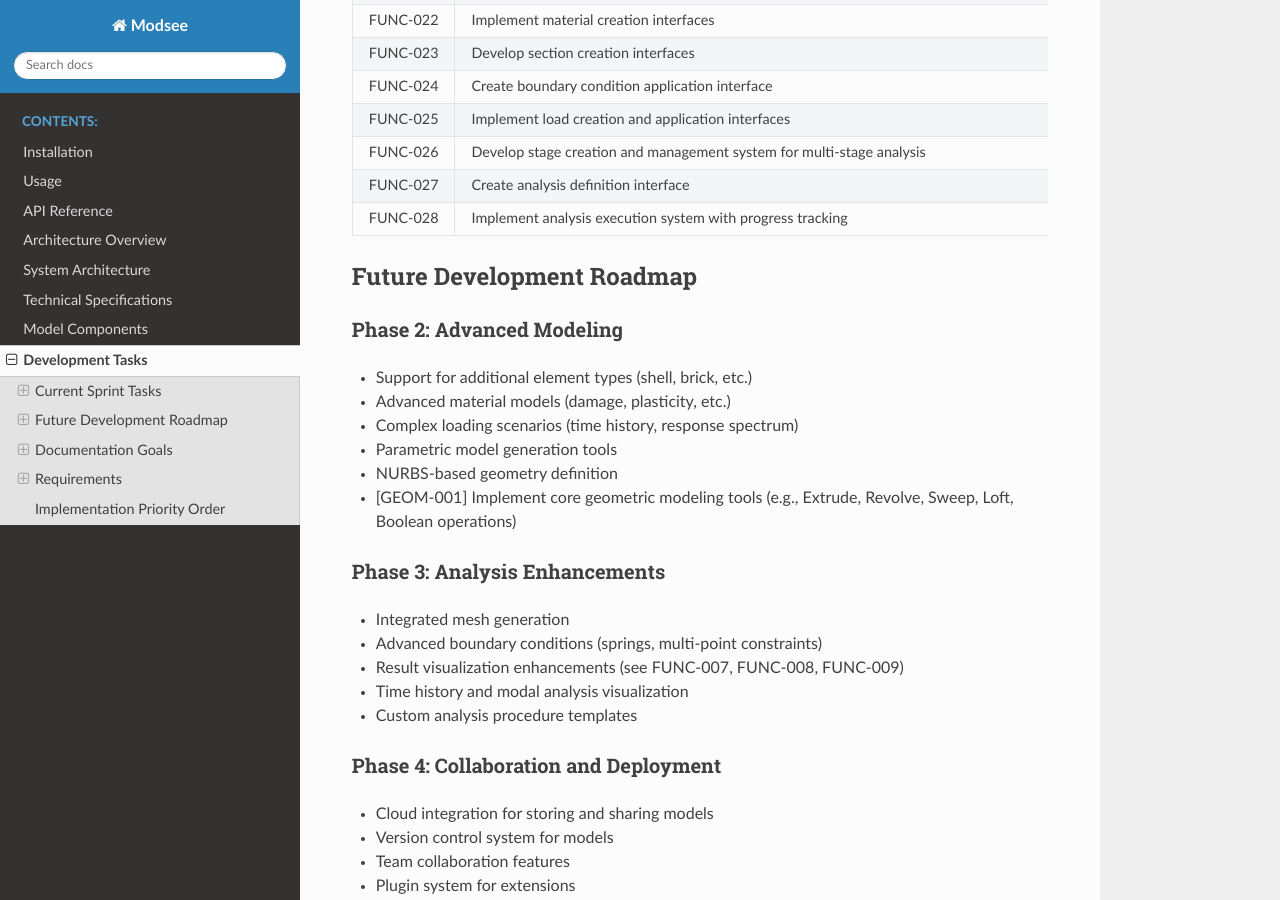
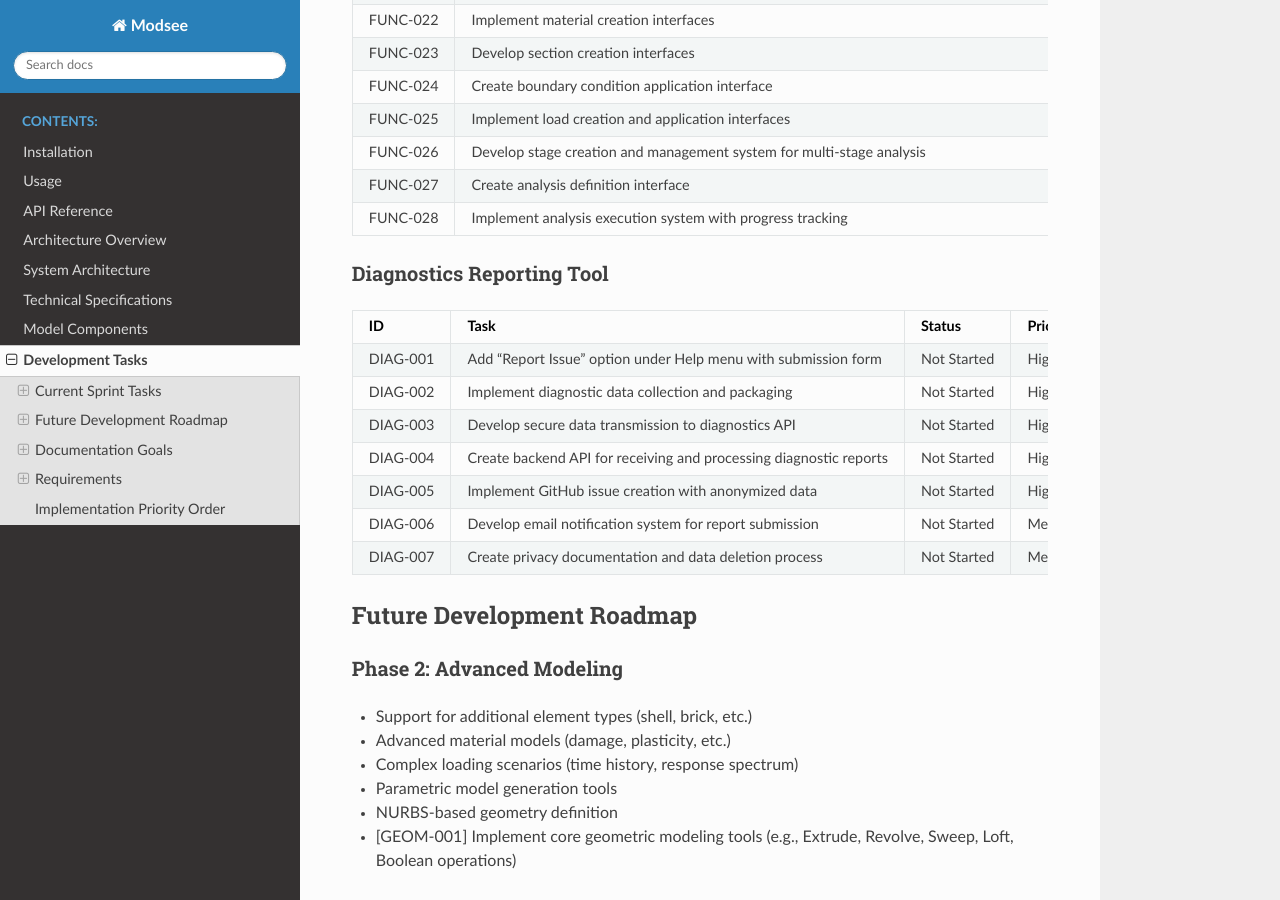
Before and after one commit to ModseeDev/Modsee, a Sphinx documentation site: the page built from docs/tasks/tasks.rst, in a window 1280 px wide and 900 px high, scrolled down 2551 px. Built offline with Sphinx 7.4.7 and the Read the Docs theme 3.1.0, drawn with Linux system fonts in a browser that asks for light colours; pages that are not in the unit, such as notebooks, are missing from menus.

Commit message:
new task planned

```diff
--- a/docs/tasks/tasks.rst
+++ b/docs/tasks/tasks.rst
@@ -312,6 +312,46 @@ Selection and Visualization Functionality
      - Not Started
      - High
 
+Diagnostics Reporting Tool
+~~~~~~~~~~~~~~~~~~~~~~~
+
+.. list-table::
+   :header-rows: 1
+   :widths: 10 40 10 10
+
+   * - ID
+     - Task
+     - Status
+     - Priority
+   * - DIAG-001
+     - Add "Report Issue" option under Help menu with submission form
+     - Not Started
+     - High
+   * - DIAG-002
+     - Implement diagnostic data collection and packaging
+     - Not Started
+     - High
+   * - DIAG-003
+     - Develop secure data transmission to diagnostics API
+     - Not Started
+     - High
+   * - DIAG-004
+     - Create backend API for receiving and processing diagnostic reports
+     - Not Started
+     - High
+   * - DIAG-005
+     - Implement GitHub issue creation with anonymized data
+     - Not Started
+     - High
+   * - DIAG-006
+     - Develop email notification system for report submission
+     - Not Started
+     - Medium
+   * - DIAG-007
+     - Create privacy documentation and data deletion process
+     - Not Started
+     - Medium
+
 Future Development Roadmap
 ------------------------
 
```
Also changed, not shown: 1 other file.
